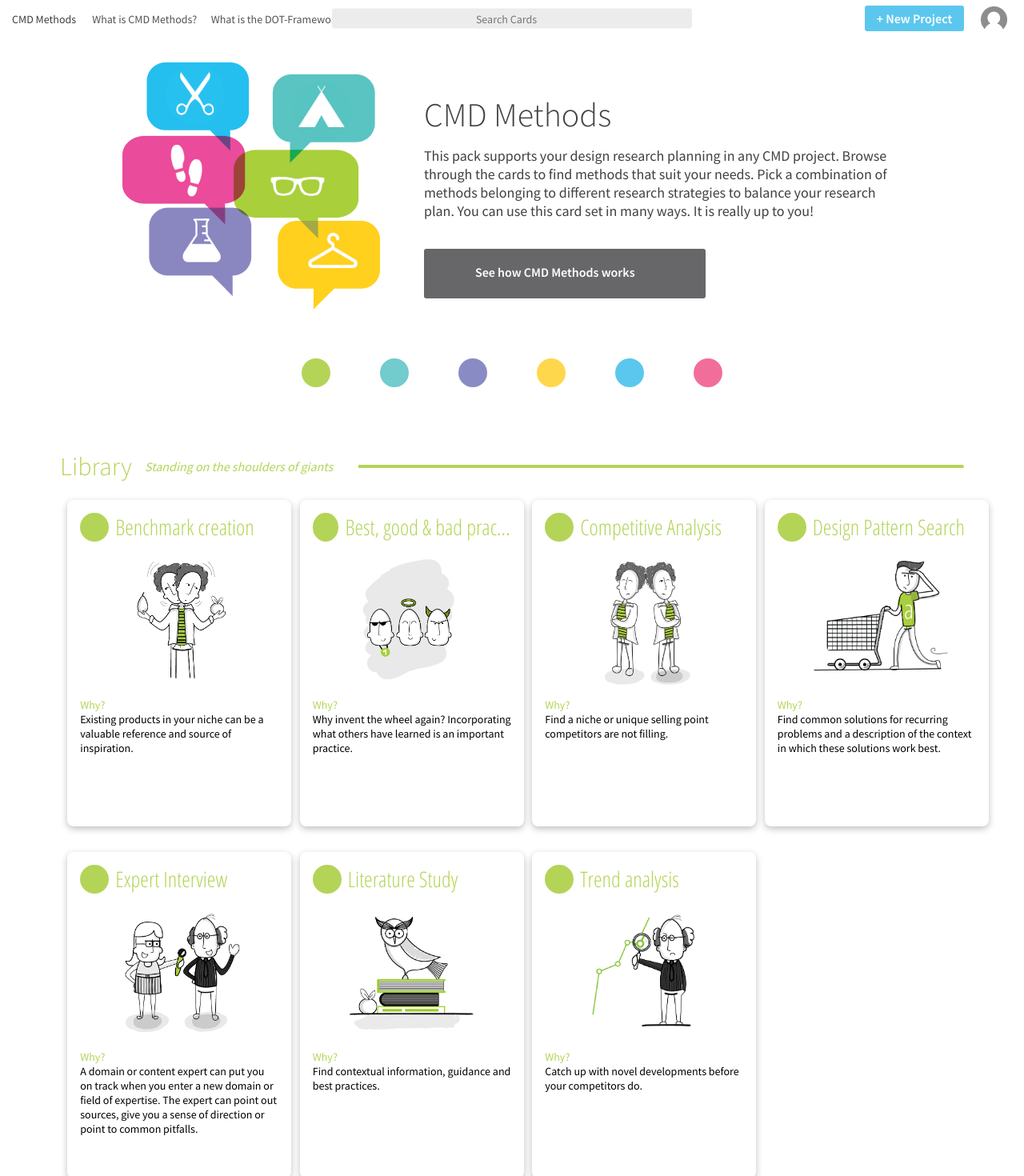
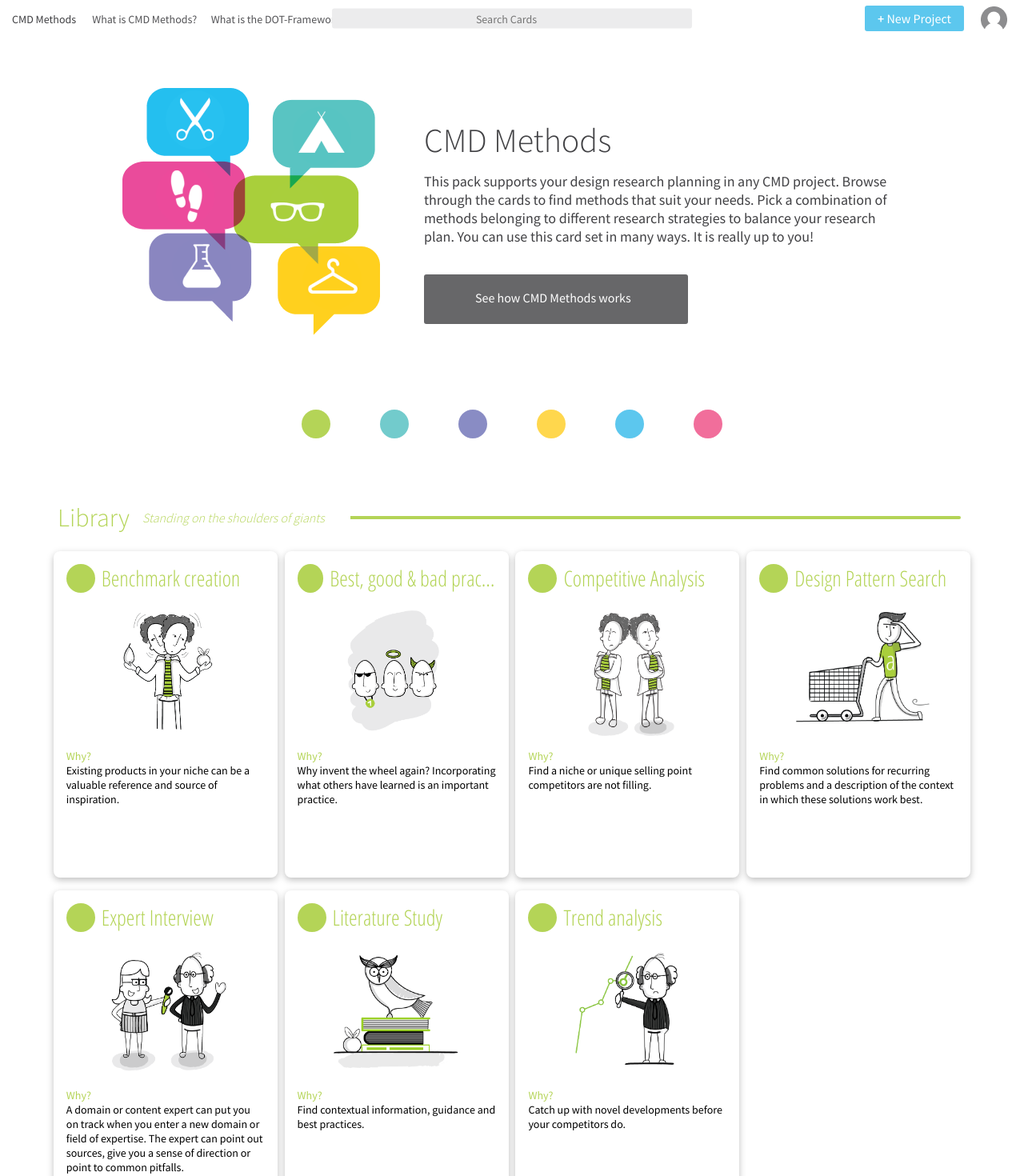
Before and after one commit to cmdmethods/herontwerp2020, a Vue app: page / in a window 1280 px wide. Shown: the top 1470 px of the page at 80% size. Built offline with nearby package versions, Linux system fonts and the light colour scheme.

Commit message:
Small css changes

```diff
--- a/src/components/CategoryHeader.vue
+++ b/src/components/CategoryHeader.vue
@@ -19,7 +19,8 @@ export default {
 
 <style scoped>
 .category-header {
-    width: 100%;
+    width: 98%;
+    margin: 0 0.5rem;
     position: relative;
 }
 
@@ -35,7 +36,6 @@ h1 {
 }
 
 i {
-    font-weight: 400;
     font-size: 1rem;
     margin-left: 1em;
 }
--- a/src/components/MoreInfo.vue
+++ b/src/components/MoreInfo.vue
@@ -60,12 +60,12 @@ p {
 a {
     cursor: pointer;
     display: block;
-    width: 21.980625rem;
+    width: 20.6rem;
     height: 3.8675rem;
     padding: 1.1875rem 4rem 1.1875rem 4rem;
     background-color: #676769;
     color: white;
-    font-weight: 600;
+    font-weight: 500;
     border-radius: 3px;
     text-decoration: none;
 }
--- a/src/components/NewProjectButton.vue
+++ b/src/components/NewProjectButton.vue
@@ -16,7 +16,7 @@ export default {
     border: none;
     border-radius: 3px;
     font-family: 'Source Sans Pro', sans-serif;
-    font-weight: 600;
+    font-weight: 500;
     color: #ffffff;
     font-size: 1rem;
     cursor: pointer;
--- a/src/components/SortBar.vue
+++ b/src/components/SortBar.vue
@@ -58,6 +58,7 @@ export default {
 
 .is-sticky .sort-bar {
     width: 400px;
+    padding: 0 0.5rem;
     box-shadow: 0 1px 3px rgba(0, 0, 0, 0.12), 0 1px 2px rgba(0, 0, 0, 0.24);
 }
 
--- a/src/views/Home.vue
+++ b/src/views/Home.vue
@@ -77,13 +77,13 @@ export default {
 .more-info-section {
     display: flex;
     justify-content: center;
-    margin: 2rem auto;
+    margin: 4rem auto;
     max-width: 70.625rem;
 }
 
 .cards {
     margin: 4rem auto;
-    max-width: 1130px;
+    max-width: 72rem;
     margin-bottom: 0;
 }
 
@@ -97,8 +97,8 @@ export default {
 
 .grid {
     display: grid;
-    grid-template-columns: repeat(auto-fit, 15rem);
+    grid-template-columns: repeat(auto-fit, 17.5rem);
     justify-content: space-around;
-    grid-gap: 2rem;
+    grid-gap: 1rem 0.2rem;
 }
 </style>
```
